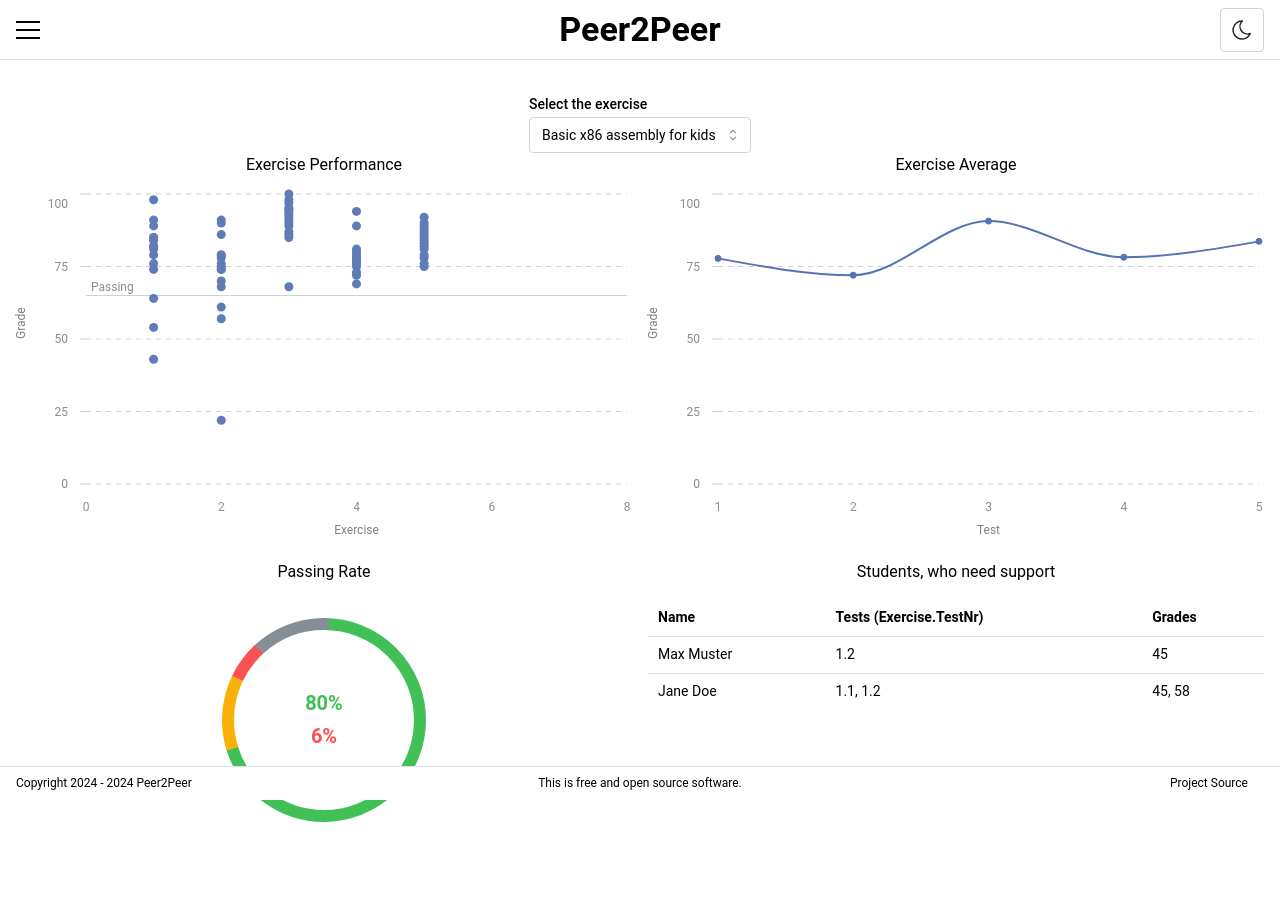
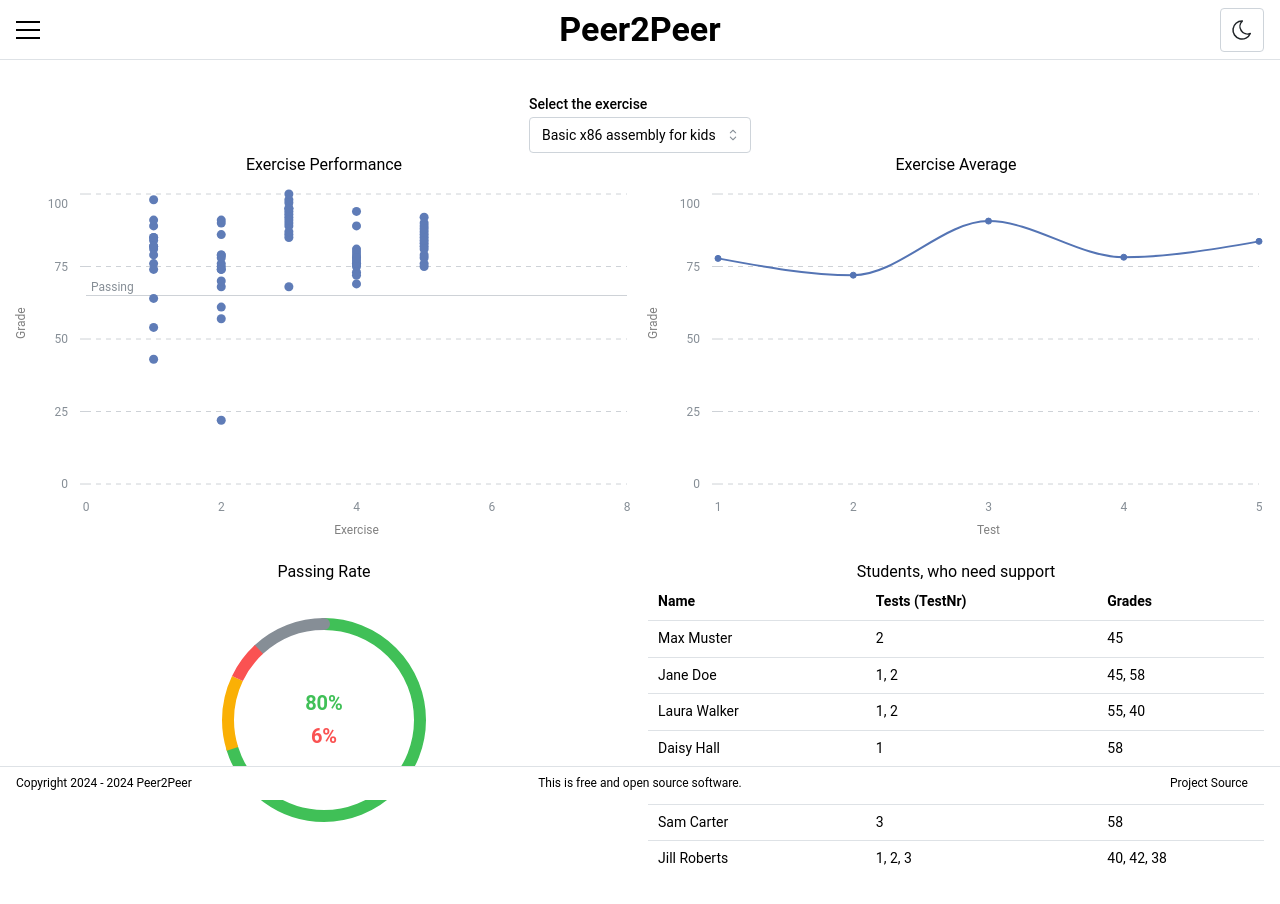
Before and after one commit to ExtraTNT/req-peer2peer-mock-fe, a React (Create React App) app: page /students/statistics in a window 1280 px wide. Before the commit the page ends 856 px from the top, so only its background shows below. Built offline with nearby package versions, Linux system fonts and the light colour scheme.

Commit message:
some more student data

```diff
--- a/src/Mock/Students.ts
+++ b/src/Mock/Students.ts
@@ -72,4 +72,173 @@ export const students: Student[] = [
       { id: "4", grade: [92, 95], final: true },
     ],
   },
+  {
+    name: "Late",
+    firstName: "Greg",
+    id: "18",
+    exercises: [
+      { id: "1", grade: [99, 99, 99], final: false },
+      { id: "2", grade: [94, 89], final: false },
+      { id: "4", grade: [99, 95], final: true },
+    ],
+  },
+  {
+    name: "Walker",
+    firstName: "Laura",
+    id: "19",
+    exercises: [
+      { id: "1", grade: [55, 40, 60], final: false },
+      { id: "2", grade: [50, 55], final: false },
+      { id: "3", grade: [70, 60], final: true },
+      { id: "4", grade: [75, 80], final: true },
+    ],
+  },
+  {
+    name: "Green",
+    firstName: "Paul",
+    id: "20",
+    exercises: [
+      { id: "1", grade: [90, 95, 92], final: false },
+      { id: "2", grade: [88, 84], final: false },
+      { id: "4", grade: [100, 95], final: true },
+    ],
+  },
+  {
+    name: "Hall",
+    firstName: "Daisy",
+    id: "21",
+    exercises: [
+      { id: "1", grade: [58, 67, 64], final: false },
+      { id: "3", grade: [72, 70], final: true },
+      { id: "4", grade: [45, 50], final: true },
+    ],
+  },
+  {
+    name: "Perez",
+    firstName: "Carlos",
+    id: "22",
+    exercises: [
+      { id: "2", grade: [77, 82], final: false },
+      { id: "3", grade: [90, 85], final: true },
+      { id: "4", grade: [60, 75], final: true },
+    ],
+  },
+  {
+    name: "Martin",
+    firstName: "Sophie",
+    id: "23",
+    exercises: [
+      { id: "1", grade: [95, 93, 98], final: false },
+      { id: "3", grade: [100, 100], final: true },
+    ],
+  },
+  {
+    name: "Jackson",
+    firstName: "Tom",
+    id: "24",
+    exercises: [
+      { id: "1", grade: [52, 57, 59], final: false },
+      { id: "2", grade: [65, 60], final: false },
+      { id: "3", grade: [75, 80], final: true },
+      { id: "4", grade: [42, 48], final: true },
+    ],
+  },
+  {
+    name: "Young",
+    firstName: "Annie",
+    id: "25",
+    exercises: [
+      { id: "1", grade: [85, 82, 87], final: false },
+      { id: "2", grade: [88, 91], final: false },
+      { id: "4", grade: [94, 96], final: true },
+    ],
+  },
+  {
+    name: "Adams",
+    firstName: "Rick",
+    id: "26",
+    exercises: [
+      { id: "2", grade: [45, 48], final: false },
+      { id: "3", grade: [55, 52], final: true },
+    ],
+  },
+  {
+    name: "Nelson",
+    firstName: "Olivia",
+    id: "27",
+    exercises: [
+      { id: "1", grade: [78, 75, 82], final: false },
+      { id: "3", grade: [85, 90], final: true },
+    ],
+  },
+  {
+    name: "Carter",
+    firstName: "Sam",
+    id: "28",
+    exercises: [
+      { id: "1", grade: [60, 65, 58], final: false },
+      { id: "2", grade: [72, 68], final: false },
+      { id: "3", grade: [79, 76], final: true },
+    ],
+  },
+  {
+    name: "Roberts",
+    firstName: "Jill",
+    id: "29",
+    exercises: [
+      { id: "1", grade: [40, 42, 38], final: false },
+      { id: "2", grade: [30, 35], final: false },
+      { id: "3", grade: [55, 50], final: true },
+      { id: "4", grade: [60, 65], final: true },
+    ],
+  },
+  {
+    name: "Garcia",
+    firstName: "Mario",
+    id: "30",
+    exercises: [
+      { id: "1", grade: [95, 97, 92], final: false },
+      { id: "2", grade: [85, 88], final: false },
+    ],
+  },
+  {
+    name: "Lee",
+    firstName: "Sophia",
+    id: "31",
+    exercises: [
+      { id: "1", grade: [68, 72, 70], final: false },
+      { id: "3", grade: [85, 88], final: true },
+      { id: "4", grade: [92, 94], final: true },
+    ],
+  },
+  {
+    name: "Reed",
+    firstName: "Oscar",
+    id: "32",
+    exercises: [
+      { id: "2", grade: [48, 50], final: false },
+      { id: "3", grade: [65, 70], final: true },
+      { id: "4", grade: [58, 62], final: true },
+    ],
+  },
+  {
+    name: "Griffin",
+    firstName: "Ava",
+    id: "33",
+    exercises: [
+      { id: "1", grade: [72, 70, 68], final: false },
+      { id: "2", grade: [78, 80], final: false },
+      { id: "3", grade: [82, 84], final: true },
+    ],
+  },
+  {
+    name: "Anderson",
+    firstName: "Ben",
+    id: "34",
+    exercises: [
+      { id: "1", grade: [88, 90, 85], final: false },
+      { id: "2", grade: [82, 80], final: false },
+      { id: "4", grade: [90, 93], final: true },
+    ],
+  },
 ]
--- a/src/Router/CustomRouter.tsx
+++ b/src/Router/CustomRouter.tsx
@@ -3,6 +3,7 @@ import { NotFound } from "../pages/NotFound"
 import { Statistics } from "../pages/Statistics"
 import { Home } from "../pages/Home"
 import { Students } from "../pages/Students"
+import { Student } from "../pages/Student"
 
 export const CustomRouter = () => {
   return (
@@ -10,6 +11,7 @@ export const CustomRouter = () => {
       <Routes>
         <Route path="/students">
           <Route path="statistics" element={<Statistics />} />
+          <Route path=":id" element={<Student />} />
           <Route path="" element={<Students />} />
         </Route>
         <Route path="/">
--- a/src/pages/Statistics.tsx
+++ b/src/pages/Statistics.tsx
@@ -11,15 +11,18 @@ import { ScatterChart, LineChart } from "@mantine/charts"
 import { data } from "../Mock/StudentsGradesExercise"
 import { students } from "../Mock/Students"
 import { useState } from "react"
+import { useNavigate } from "react-router-dom"
 
 interface TableRow {
   student: string
+  id: string
   testsWithLowGrades: string
   grades: string
 }
 
 export const Statistics = () => {
   const [exercise, setExercise] = useState("1")
+  const navigate = useNavigate()
 
   const setExerciseHelper = (name: string) => {
     switch (name) {
@@ -44,6 +47,7 @@ export const Statistics = () => {
     .map((student) => ({
       firstName: student.firstName,
       lastName: student.name,
+      id: student.id,
       modulesWithLowGrade: student.exercises
         .map((e, moduleIndex) => ({
           exerciseId: e.id,
@@ -67,7 +71,7 @@ export const Statistics = () => {
       student.modulesWithLowGrade.forEach((module) => {
         module.lowGrades.forEach((gradeInfo) => {
           if (gradeInfo != null) {
-            lowGradeTests.push(`${module.exerciseId}.${gradeInfo.testNumber}`)
+            lowGradeTests.push(`${gradeInfo.testNumber}`)
             lowGrades.push(gradeInfo.grade)
           }
         })
@@ -75,6 +79,7 @@ export const Statistics = () => {
 
       return {
         student: `${student.firstName} ${student.lastName}`,
+        id: student.id,
         testsWithLowGrades: lowGradeTests.join(", "),
         grades: lowGrades.join(", "),
       }
@@ -182,18 +187,19 @@ export const Statistics = () => {
           </Center>
         </Stack>
         <Stack gap="md">
+          <Table.ScrollContainer minWidth={450}>
             <Text ta="center">Students, who need support</Text>
-          <Table>
+            <Table highlightOnHover>
               <Table.Thead>
                 <Table.Tr>
                   <Table.Th>Name</Table.Th>
-                <Table.Th>Tests (Exercise.TestNr)</Table.Th>
+                  <Table.Th>Tests (TestNr)</Table.Th>
                   <Table.Th>Grades</Table.Th>
                 </Table.Tr>
               </Table.Thead>
               <Table.Tbody>
                 {studentsWhoNeedHelp.map((e) => (
-                <Table.Tr>
+                  <Table.Tr onClick={(_) => navigate(`../${e.id}`)}>
                     <Table.Td>{e.student}</Table.Td>
                     <Table.Td>{e.testsWithLowGrades}</Table.Td>
                     <Table.Td>{e.grades}</Table.Td>
@@ -201,6 +207,7 @@ export const Statistics = () => {
                 ))}
               </Table.Tbody>
             </Table>
+          </Table.ScrollContainer>
         </Stack>
       </SimpleGrid>
     </>
--- /dev/null
+++ b/src/pages/Student.tsx
@@ -0,0 +1,47 @@
+import { useParams } from "react-router-dom"
+import { students } from "../Mock/Students"
+
+export const Student = () => {
+  interface ExerciseOverview {
+    exerciseId: string
+    grades: number[]
+    finalGrade: number
+    isFinal: boolean
+  }
+
+  interface StudentOverview {
+    firstName: string
+    lastName: string
+    exercisesOverview: ExerciseOverview[]
+  }
+  const { id } = useParams()
+
+  function getStudentOverview(studentId: string): StudentOverview | undefined {
+    const student = students.find((s) => s.id === studentId)
+
+    if (!student) return undefined
+
+    const exercisesOverview = student.exercises.map((exercise) => {
+      return {
+        exerciseId: exercise.id,
+        grades: exercise.grade,
+        finalGrade: Math.round(
+          exercise.grade.reduce((sum, grade) => sum + grade, 0) /
+            exercise.grade.length
+        ),
+        isFinal: exercise.final,
+      }
+    })
+
+    return {
+      firstName: student.firstName,
+      lastName: student.name,
+      exercisesOverview,
+    }
+  }
+
+  // Example usage
+  const studentOverview = getStudentOverview(id ?? "")
+  console.log(studentOverview)
+  return <>{id}</>
+}
--- a/src/pages/Students.tsx
+++ b/src/pages/Students.tsx
@@ -1,46 +1,119 @@
+import { Table } from "@mantine/core"
 import { students } from "../Mock/Students"
+import { useNavigate } from "react-router-dom"
 
-export const Students = () => {
-  interface ExerciseOverview {
-    exerciseId: string
-    grades: number[]
-    finalGrade: number
-    isFinal: boolean
+interface Exercise {
+  id: string
+  grade: number[]
+  final: boolean
 }
 
-  interface StudentOverview {
+interface Student {
+  name: string
+  firstName: string
+  id: string
+  exercises: Exercise[]
+}
+
+interface StudentTransformed {
   firstName: string
   lastName: string
-    exercisesOverview: ExerciseOverview[]
+  id: string
+  exerciseData: {
+    [exerciseId: string]: {
+      avg: number
+      final: boolean
     }
+  }
+}
+const transformStudentData = (students: Student[]): StudentTransformed[] => {
+  return students.map((student) => {
+    const exerciseData: {
+      [exerciseId: string]: { avg: number; final: boolean }
+    } = {}
 
-  function getStudentOverview(studentId: string): StudentOverview | undefined {
-    const student = students.find((s) => s.id === studentId)
-
-    if (!student) return undefined
-
-    const exercisesOverview = student.exercises.map((exercise) => {
-      return {
-        exerciseId: exercise.id,
-        grades: exercise.grade,
-        finalGrade: Math.round(
+    student.exercises.forEach((exercise) => {
+      const avg = Math.round(
         exercise.grade.reduce((sum, grade) => sum + grade, 0) /
           exercise.grade.length
-        ),
-        isFinal: exercise.final,
-      }
+      )
+      exerciseData[exercise.id] = { avg, final: exercise.final }
     })
 
     return {
       firstName: student.firstName,
       lastName: student.name,
-      exercisesOverview,
+      id: student.id,
+      exerciseData,
     }
+  })
 }
 
-  // Example usage
-  const studentOverview = getStudentOverview("12")
-  console.log(studentOverview)
+const getAllExerciseIds = (
+  students: StudentTransformed[]
+): { exerciseId: string; final: boolean }[] => {
+  const exerciseMap = new Map<string, boolean>()
 
-  return <>students</>
+  students.forEach((student) => {
+    Object.entries(student.exerciseData).forEach(([id, { final }]) => {
+      if (!exerciseMap.has(id)) {
+        exerciseMap.set(id, final)
       }
+    })
+  })
+
+  console.log(exerciseMap)
+  return Array.from(exerciseMap, ([exerciseId, final]) => ({
+    exerciseId,
+    final,
+  }))
+}
+
+export const Students = () => {
+  const transformedData = transformStudentData(students)
+  const allExerciseIds = getAllExerciseIds(transformedData)
+  const navigate = useNavigate()
+
+  return (
+    <Table.ScrollContainer minWidth={allExerciseIds.length * 150 + 300}>
+      <Table highlightOnHover>
+        <Table.Thead>
+          <Table.Tr>
+            <Table.Th>First Name</Table.Th>
+            <Table.Th>Last Name</Table.Th>
+            {allExerciseIds.map((exercise) => (
+              <Table.Th
+                key={exercise.exerciseId}
+                c={exercise.final ? "red" : undefined}
+              >
+                Exercise {exercise.exerciseId} Avg
+              </Table.Th>
+            ))}
+          </Table.Tr>
+        </Table.Thead>
+        <Table.Tbody>
+          {transformedData.map((student, index) => (
+            <Table.Tr key={index} onClick={() => navigate(student.id)}>
+              <Table.Td>{student.firstName}</Table.Td>
+              <Table.Td>{student.lastName}</Table.Td>
+              {allExerciseIds.map((exercise) => (
+                <Table.Td
+                  key={exercise.exerciseId}
+                  c={
+                    student.exerciseData[exercise.exerciseId]?.avg < 60
+                      ? "red"
+                      : undefined
+                  }
+                >
+                  {student.exerciseData[exercise.exerciseId]
+                    ? student.exerciseData[exercise.exerciseId].avg
+                    : "-"}
+                </Table.Td>
+              ))}
+            </Table.Tr>
+          ))}
+        </Table.Tbody>
+      </Table>
+    </Table.ScrollContainer>
+  )
+}
```
Lines whose indentation alone changed are shown as unchanged.
